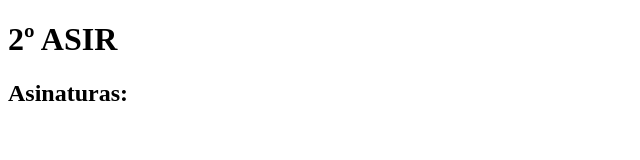
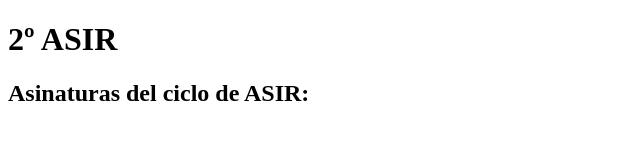
Before and after one commit to juan-salesianos/primer-repo, a plain HTML site: page index.html in a window 1280 px wide. Shown: the whole page, without its empty margins (0-640 px from the left). Drawn offline with Linux system fonts and the light colour scheme.

Commit message:
Modificaciones del index

```diff
--- a/index.html
+++ b/index.html
@@ -7,6 +7,6 @@
 </head>
 <body>
     <h1>2º ASIR</h1>
-    <h2>Asinaturas:</h2>
+    <h2>Asinaturas del ciclo de ASIR:</h2>
 </body>
 </html>
```
